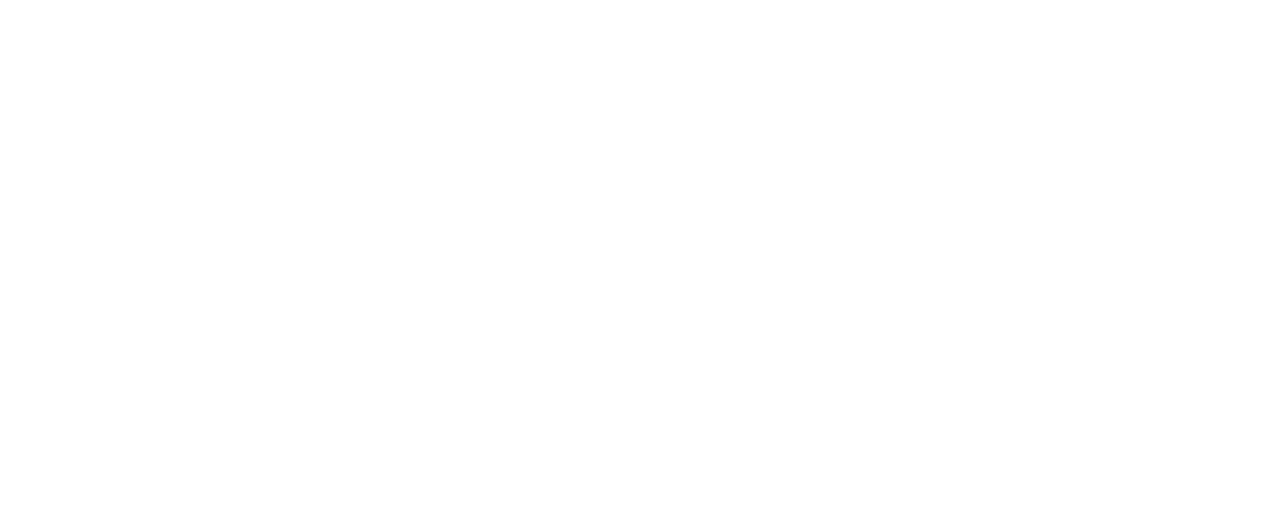
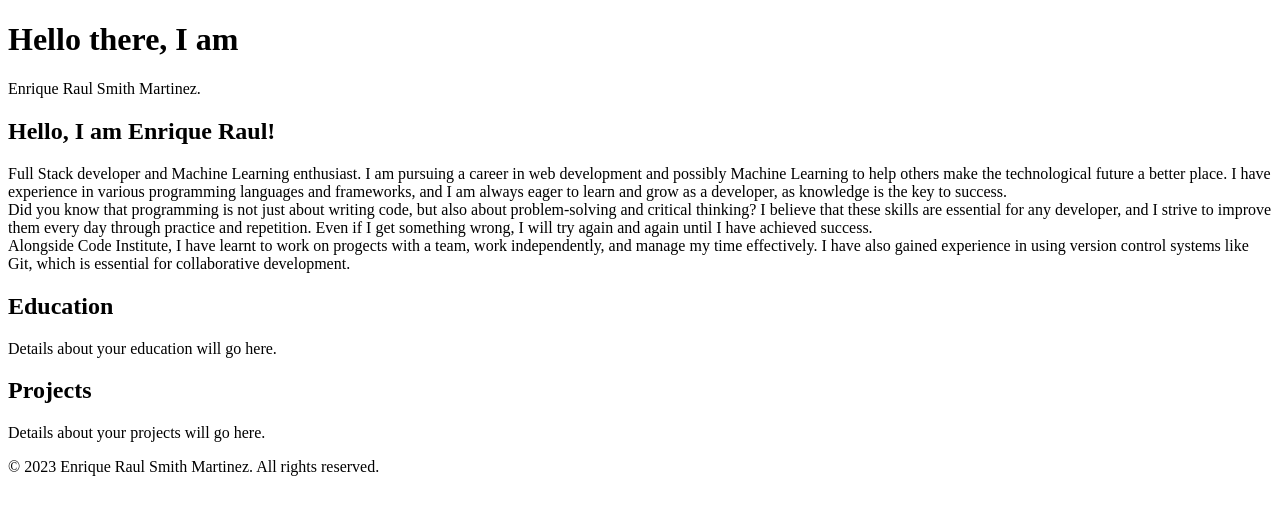
Before and after one commit to Enrique2007s/enriqueraulsmith, a plain HTML site: page index.html in a window 1280 px wide. Drawn offline with Linux system fonts and the light colour scheme.

Commit message:
text for 'Who am I?' section and placeholder information for other areas

```diff
--- a/assets/css/styles.css
+++ b/assets/css/styles.css
@@ -0,0 +1,5 @@
+br {
+    display: block;
+    padding-bottom: 1rem;
+    padding-top: 1rem;
+}
--- a/index.html
+++ b/index.html
@@ -11,12 +11,10 @@
     <!-- SEO Keywords -->
     <meta name="keywords" content="Enrique, Projects, Full-Stack, Machine Learning, Programming, Enrique Raul, Enrique Raul Smith, Enrique Raul Smith Martinez, ERSM, E.R.S.M, portfolio, portfolio projects, portfolio website">
 
-
     <!-- Open Graph -->
     <meta property="og:type" content="website">
     <meta property="og:title" content="Enrique Raul - Smith Martinez - Full-Stack & Machine Learning">
     <meta property="og:description" content="Explore the portfolio of Enrique Raul Smith Martinez. Showcasing noteworthy Full-Stack and Machine Learning projects, demonstrating modern programming skills.">
-
 
     <!-- REPLACE IMAGE AND URL WITH OFFICIAL VALUES -->
     <meta property="og:image" content="https://example.com/portfolio-image.jpg">
@@ -33,18 +31,41 @@
 
 
     <!-- Hero section -->
-
+    <div>
+        <h1>Hello there, I am</h1>
+        <p>Enrique Raul Smith Martinez.</p>
 
     <!-- Who am I section -->
+        <h2> Hello, I am Enrique Raul!</h2>
+        <!-- <img src="images/profile.jpg" alt="Image of Enrique Raul Smith Martinez" width="200" height="200">                            ADD IMAGE LATER AND MAKE THE IMAGE APPEAR ON THE LEFT AND TEXT ON THE RIGHT-->
+        <P> Full Stack developer and Machine Learning enthusiast.
+            I am pursuing a career in web development and possibly Machine Learning to help others make the technological future a better place.
+            I have experience in various programming languages and frameworks, and I am always eager to learn and grow as a developer,
+            as knowledge is the key to success.
+            <br>
+            Did you know that programming is not just about writing code, but also about problem-solving and critical thinking?
+            I believe that these skills are essential for any developer, and I strive to improve them every day through practice and repetition.
+            Even if I get something wrong, I will try again and again until I have achieved success.
+            <br>
+            Alongside Code Institute, I have learnt to work on progects with a team, work independently, and manage my time effectively. I have also
+            gained experience in using version control systems like Git, which is essential for collaborative development.
+        </P>
+    </div>
+
 
 
     <!-- Education section -->
-
+    <h2>Education</h2>
+    <p>Details about your education will go here.</p>
 
     <!-- Projects section -->
+    <h2>Projects</h2>
+    <p>Details about your projects will go here.</p>
 
-
-    <!-- -->
+    <!-- Footer -->
+    <footer>
+        <p>&copy; 2023 Enrique Raul Smith Martinez. All rights reserved.</p>
+    </footer>
 </body>
 
 </html>
```
